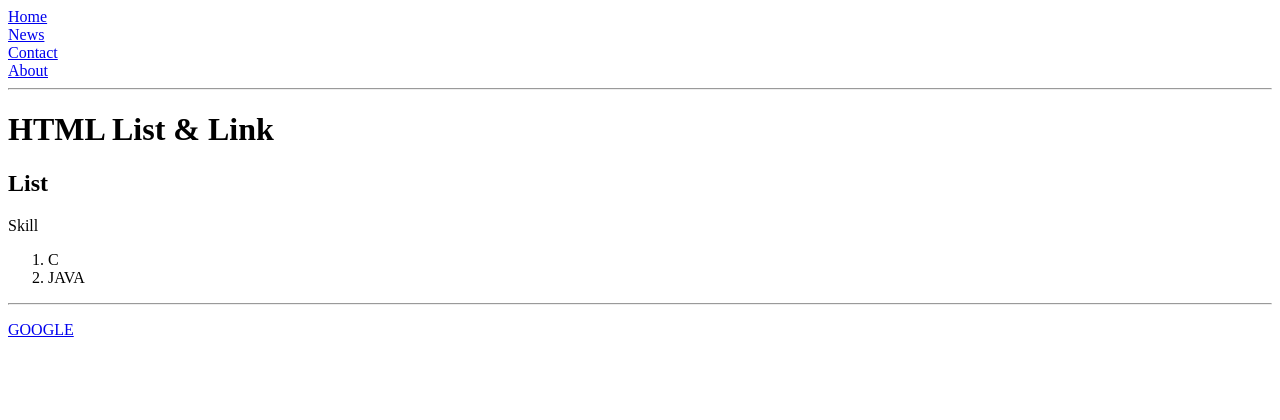
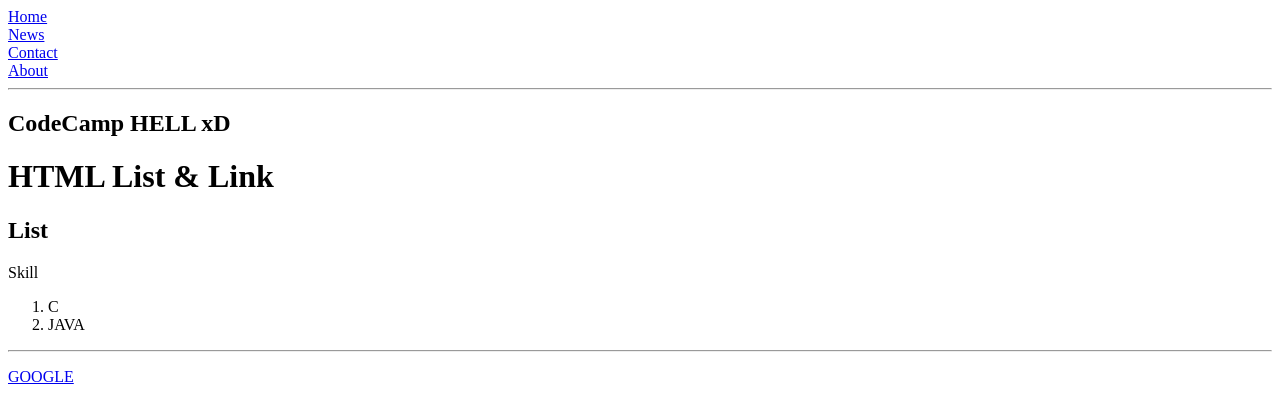
Before and after one commit to playvolley/cc17_project02, a plain HTML site: page index.html in a window 1280 px wide. Drawn offline with Linux system fonts and the light colour scheme.

Commit message:
secound init

```diff
--- a/index.html
+++ b/index.html
@@ -16,6 +16,7 @@
         <li><a href="./about.html">About</a></li>
     </ul>
     <hr />
+    <h2>CodeCamp HELL xD</h2>
     <h1>HTML List & Link</h1>
     <h2>List</h2>
     <p>Skill</p>
```
